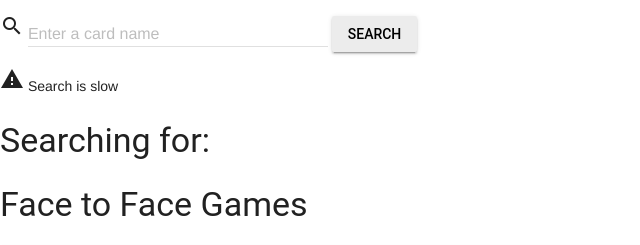
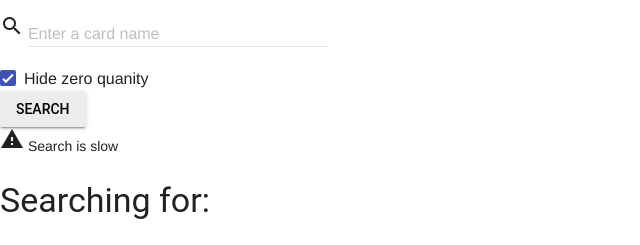
Before and after one commit to milktea02/ygo-sangria, a Flask app: page / in a window 1280 px wide. Shown: the part 64-309 px from the top of the page, without its empty margins (0-640 px from the left). Run offline with Flask 2, Linux system fonts and the light colour scheme; some libraries are stand-ins or nearby versions.

Commit message:
Task/hide zero and add links (#8)

```diff
--- a/app.py
+++ b/app.py
@@ -11,35 +11,40 @@
 @app.route("/", methods=['POST', 'GET'])
 
 def cards():
+
     if request.method == "GET":
         return render_template('cards.html', f_list=[], d_list=[], card_name='', time=0)
 
     ## POST
-    data = request.form['data']
+    hide_zero = False
+    if request.form.get('hide_zero'):
+        hide_zero = True
+    app.logger.info("Should hide zero? " + repr(hide_zero))
+    data = request.form.get('data')
     card_name_query = card_init(data.lower())
     app.logger.info("Searching: " + data + " using query: " + card_name_query)
     start = time.time()
-    f = f2f_scrape(card_name_query)
-    d = dolly_scrape(card_name_query)
+    f = f2f_scrape(card_name_query, hide_zero)
+    d = dolly_scrape(card_name_query, hide_zero)
 
     if len(f) > 10:
         f = f[:10]
     if len(d) > 10:
         d = d[:10]
     end = time.time()
-    load_time = str(round(end-start,2))
+    load_time = repr(round(end-start,2))
     app.logger.info("Time: " + load_time)
     return render_template('cards.html', f_list = f, d_list = d, card_name=data, time=load_time)
 
 def card_init(card_name):
-    card_name_query = card_name.replace(' ', '+').replace('&', '%26')
+    card_name_query = card_name.replace(' ', '+').replace('&', '%26').strip()
     return card_name_query
 
 
 #################################
 ## SCRAPING FACE TO FACE GAMES ##
 #################################
-def f2f_scrape(card_name_query):
+def f2f_scrape(card_name_query, hide_zero):
     f2f_res = []
     url = "http://www.facetofacegames.com/products/search?query={}".format(card_name_query)
     response = requests.get(url)
@@ -52,57 +57,68 @@
     # Do we need to paginate?
     if pages > 0:
         p = Pool(pages)
-        urls = []
+        args = []
         cards = []
         for i in range(1, pages + 1):
             url = "http://www.facetofacegames.com/products/search?page={}&query={}".format(i, card_name_query)
-            urls.append((url, card_name_query))
-        results = p.starmap(f2f_scrape_helper, urls)
+            args.append((url, card_name_query, hide_zero))
+        results = p.starmap(f2f_scrape_helper, args)
         p.terminate()
         p.join()
         for x in results:
             f2f_res.extend(x)
     else:
-        f2f_res = f2f_scrape_helper(url, card_name_query)
+        f2f_res = f2f_scrape_helper(url, card_name_query, hide_zero)
 
     f2f_res.sort(key=itemgetter(3))
     return f2f_res
 
-def f2f_scrape_helper(url, card_name_query):
+def f2f_scrape_helper(url, card_name_query, hide_zero):
     result_list = []
     response = requests.get(url)
     html = response.content
     soup = BeautifulSoup(html, 'html.parser')
     content_table = soup.find('table', attrs={'class': 'invisible-table products_table'})
-    for row in content_table.findAll('tr'):
-        for meta_td in row.findAll('td', attrs={'class': 'meta'}):
+    for content_row in content_table.findAll('tr'):
+        for meta_td in content_row.findAll('td', attrs={'class': 'meta'}):
             cell_list_raw = []
-            cell_list = []
+            row = []
             # For whatever reason f2f renders empty cells so we need to check
             if meta_td == '':
+                continue; # skip this row
+            card_link = "http://www.facetofacegames.com/" + meta_td.a.get('href')
+            app.logger.info("Link for this card: " + str(card_link))
+            cell_list_raw = (meta_td.get_text('@', strip=True).split('@'))
+            card_name = cell_list_raw[0]
+            card_set = cell_list_raw[1]
+            card_cond = cell_list_raw[2]
+            card_price = 0
+            card_quantity = 0
+            if not (check_is_card(card_name_query, card_name)):
                 continue;
-            cell_list_raw = (meta_td.get_text('@', strip=True).split('@'))
-            if not (check_is_card(card_name_query, cell_list_raw[0])):
-                continue;
-            if cell_list_raw[2].lower() == 'no conditions in stock.':
-                cell_list = cell_list_raw[:2]
+            if card_cond.lower() == 'no conditions in stock.':
+                if hide_zero:
+                    continue; # skip this card
+                row = [card_name, card_set]
                 if len(cell_list_raw) == 3:
-                    cell_list.extend(['-', 0, '0'])
+                    row.extend(['-', 0, '0'])
                 else:
-                    cell_list.extend(['-', remove_cad(cell_list_raw[3]), '0'])
+                    card_price = remove_cad(cell_list_raw[3])
+                    row.extend(['-', card_price, '0'])
             else:
-                cell_list = cell_list_raw[:3]
-                cell_list.append(remove_cad(cell_list_raw[3]))
-                cell_list.append(keep_nums(cell_list_raw[4]))
-            result_list.append(cell_list)
-
+                card_cond = cell_list_raw[2]
+                card_price = (remove_cad(cell_list_raw[3]))
+                card_quantity = (keep_nums(cell_list_raw[4]))
+                row = [card_name, card_set, card_cond, card_price, card_quantity]
+            row.append(card_link)
+            result_list.append(row)
     return result_list
 
 #####################
 ## SCRAPING DOLLYS ##
 #####################
 
-def dolly_scrape(card_name_query):
+def dolly_scrape(card_name_query, hide_zero):
     dollys_res = []
     url = "http://www.dollys.ca/products/search?q={}".format(card_name_query)
     response = requests.get(url)
@@ -112,27 +128,26 @@
     if content_list == None:
         return dollys_res
     pages = pagination(soup)
-    dollys_res = dolly_scrape_helper(url, card_name_query)
 
     if pages > 0:
         p = Pool(pages)
         args = []
         for i in range(1, pages+1):
             url = "http://www.dollys.ca/products/search?page={}&q={}".format(i, card_name_query)
-            args.append((url, card_name_query))
+            args.append((url, card_name_query, hide_zero))
         results = p.starmap(dolly_scrape_helper, args)
         p.terminate()
         p.join()
         for x in results:
             dollys_res.extend(x)
     else:
-        dollys_res = dolly_scrape_helper(url, card_name_query)
+        dollys_res = dolly_scrape_helper(url, card_name_query, hide_zero)
 
 
     dollys_res.sort(key=itemgetter(3))
     return dollys_res
 
-def dolly_scrape_helper(url, card_name_query):
+def dolly_scrape_helper(url, card_name_query, hide_zero):
     result_list = []
     response = requests.get(url)
     html = response.content
@@ -140,18 +155,35 @@
     content_list = soup.find('ul', attrs={'class': 'product-results'})
     dollys_res = []
     #sweet jesus unordered lists <ul> <li> <li> .....
+    card_name = ''
+    card_set = ''
+    card_cond = ''
+    card_price = 0
+    card_quantity = 0
     for li in content_list.findAll('li'):
+        app.logger.info("dolly's listing [li.a.get('href')]: " + str(li.a.get('href')))
+        card_link = "http://www.dollys.ca" + li.a.get('href')
         li_list_raw = []
         li_list = []
         li_list_raw = li.get_text('@', strip=True).split('@')
-        if not (check_is_card(card_name_query, li_list_raw[0])):
+        card_name = li_list_raw[0];
+        card_set = li_list_raw[1]
+        card_cond = li_list_raw[2]
+        li_list = [card_name, card_set]
+        if not (check_is_card(card_name_query, card_name)):
             continue;
-        if li_list_raw[2] == 'Out of stock':
-            li_list = li_list_raw[:2]
+        if card_cond == 'Out of stock':
+            app.logger.info("Card is out of stock")
+            if hide_zero:
+                app.logger.info("skipping card that is out of stock")
+                continue; #skip this row
             li_list.extend(['-', remove_cad(li_list_raw[5]), '0'])
         else:
-            li_list = li_list_raw[:2]
-            li_list.extend([remove_trailing_comma(li_list_raw[4]), remove_cad(li_list_raw[2]), keep_nums(li_list_raw[5], False)])
+            card_cond = remove_trailing_comma(li_list_raw[4])
+            card_price = remove_cad(li_list_raw[2])
+            card_quantity = keep_nums(li_list_raw[5], False)
+            li_list.extend([card_cond, card_price, card_quantity])
+        li_list.append(card_link)
         result_list.append(li_list)
     return result_list
 
@@ -166,9 +198,9 @@
         list_page_num = pagination_div_list[0].get_text(';', strip=True).split(';')
         if len(list_page_num) > 1:
             pages = list_page_num[-2]
-            if type(pages) == int:
+            try:
                 pages = int(pages)
-            else:
+            except ValueError:
                 pages = int(list_page_num[-3])
     return pages
 
--- a/templates/cards.html
+++ b/templates/cards.html
@@ -74,6 +74,12 @@
                 <input class="mdl-textfield__input" type="text" id="sample1" name="data">
                 <label class="mdl-textfield__label" for="sample1">Enter a card name</label>
             </div>
+
+            <label class="mdl-checkbox mdl-js-checkbox mdl-js-ripple-effect" for="checkbox-1">
+  <input type="checkbox" id="checkbox-1" class="mdl-checkbox__input" name="hide_zero" checked>
+  <span class="mdl-checkbox__label">Hide zero quanity</span>
+</label>
+
             <button class="mdl-button mdl-js-button mdl-button--raised">
   Search
 </button>
@@ -97,7 +103,9 @@
       <tbody>
          {% for entry in f_list %}
          <tr>
-            <td class="mdl-data-table__cell--non-numeric">{{ entry[0] }}</td>
+            <td class="mdl-data-table__cell--non-numeric">
+              <a href={{entry[5]}}> {{ entry[0] }} </a>
+              </td>
             <td class="mdl-data-table__cell--non-numeric">{{ entry[1] }}</td>
             <td class="mdl-data-table__cell--non-numeric">{{ entry[2] }}</td>
             <td>{{ "{0:.2f}".format(entry[3])  }}</td>
@@ -121,7 +129,11 @@
 <tbody>
  {% for entry in d_list %}
  <tr>
-    <td class="mdl-data-table__cell--non-numeric">{{ entry[0] }}</td>
+    <td class="mdl-data-table__cell--non-numeric">
+      <a href={{entry[5]}}>
+      {{ entry[0] }}
+    </a>
+    </td>
     <td class="mdl-data-table__cell--non-numeric">{{ entry[1] }}</td>
     <td class="mdl-data-table__cell--non-numeric">{{ entry[2] }}</td>
     <td>{{ "{0:.2f}".format(entry[3]) }}</td>
```
